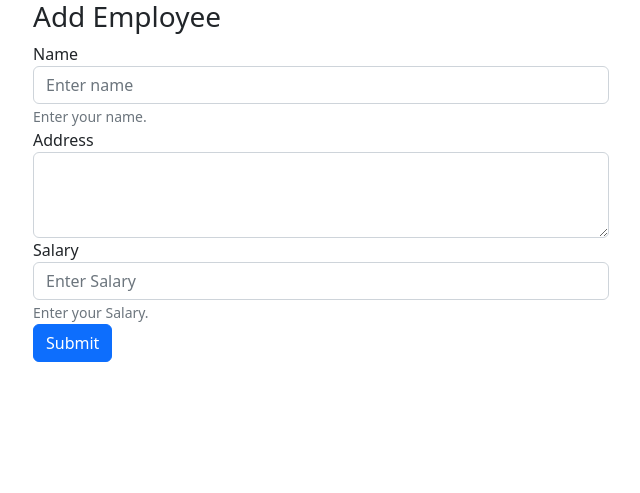
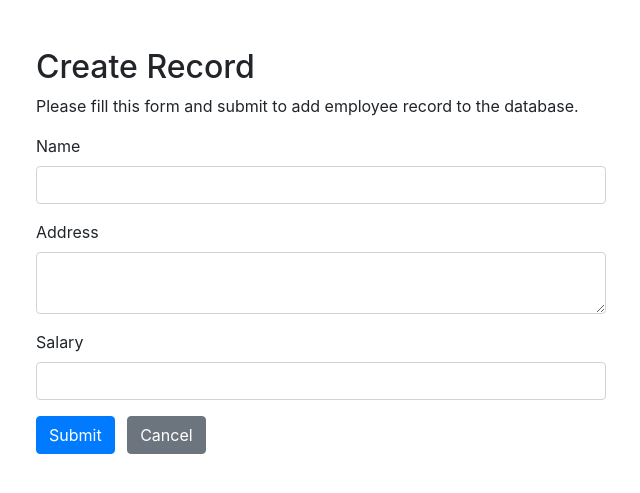
Before and after one commit to mustafashakeel/employeeapp, a PHP site: page /create.php in a window 1280 px wide. Shown: the top 493 px of the page, without its empty margins (319-959 px from the left). Run offline with PHP 8.4, Linux system fonts and the light colour scheme.

Commit message:
added Create page

```diff
--- a/create.php
+++ b/create.php
@@ -1,39 +1,90 @@
 <?php
+// Include config file
 require_once "config.php";
 
+
+
+// echo $_SERVER['PHP_SELF'];    // Returns the filename of the currently executing script
+// echo $_SERVER['GATEWAY_INTERFACE'];    //Returns the version of the Common Gateway Interface (CGI) the server is using
+// echo  $_SERVER['SERVER_ADDR']; //	Returns the IP address of the host server
+// echo $_SERVER['SERVER_NAME'];    //Returns the name of the host server (such as www.w3schools.com)
+// echo $_SERVER['SERVER_SOFTWARE']; //	Returns the server identification string (such as Apache/2.2.24)
+// echo $_SERVER['SERVER_PROTOCOL']; //	Returns the name and revision of the information protocol (such as HTTP/1.1)
+// echo $_SERVER['REQUEST_METHOD']; //	Returns the request method used to access the page (such as POST)
+// echo $_SERVER['REQUEST_TIME'];    //Returns the timestamp of the start of the request (such as 1377687496)
+// echo $_SERVER['QUERY_STRING'];    //Returns the query string if the page is accessed via a query string
+// echo $_SERVER['HTTP_ACCEPT'];    //Returns the Accept header from the current request
+// echo $_SERVER['HTTP_ACCEPT_CHARSET'];    //Returns the Accept_Charset header from the current request (such as utf-8,ISO-8859-1)
+// echo $_SERVER['HTTP_HOST'];    //Returns the Host header from the current request
+// echo $_SERVER['HTTP_REFERER'];    //Returns the complete URL of the current page (not reliable because not all user-agents support it)
+// echo $_SERVER['HTTPS']; //	Is the script queried through a secure HTTP protocol
+// echo $_SERVER['REMOTE_ADDR']; //	Returns the IP address from where the user is viewing the current page
+
+// Define variables and initialize with empty values
+$name = $address = $salary = "";
+$name_err = $address_err = $salary_err = "";
+
+// Processing form data when form is submitted
 if ($_SERVER["REQUEST_METHOD"] == "POST") {
+    // Validate name
+    $input_name = trim($_POST["name"]);
+    if (empty($input_name)) {
+        $name_err = "Please enter a name.";
+    } elseif (!filter_var($input_name, FILTER_VALIDATE_REGEXP, array("options" => array("regexp" => "/^[a-zA-Z\s]+$/")))) {
+        $name_err = "Please enter a valid name.";
+    } else {
+        $name = $input_name;
+    }
 
-    echo "  FROM POST ";
-    $name = trim($_POST["name"]);
-    $address = trim($_POST["address"]);
-    $salary = trim($_POST["salary"]);
+    // Validate address
+    $input_address = trim($_POST["address"]);
+    if (empty($input_address)) {
+        $address_err = "Please enter an address.";
+    } else {
+        $address = $input_address;
+    }
 
-    echo  $name;
-    echo   $address;
-    echo   $salary;
+    // Validate salary
+    $input_salary = trim($_POST["salary"]);
+    if (empty($input_salary)) {
+        $salary_err = "Please enter the salary amount.";
+    } elseif (!ctype_digit($input_salary)) {
+        $salary_err = "Please enter a positive integer value.";
+    } else {
+        $salary = $input_salary;
+    }
 
-    if (empty($name) && empty($address) && empty($salary)) {
-        $sql = "INSERT INTO employees (name, address, salary) VALUES (?,?,?)";
+    // Check input errors before inserting in database
+    if (empty($name_err) && empty($address_err) && empty($salary_err)) {
+        // Prepare an insert statement
+        $sql = "INSERT INTO employees (name, address, salary) VALUES (?, ?, ?)";
 
-        if ($stmt =  mysqli_prepare($link, $sql)) {
-            // Bind the variables to the parameters
+        if ($stmt = mysqli_prepare($link, $sql)) {
+            // Bind variables to the prepared statement as parameters
             mysqli_stmt_bind_param($stmt, "sss", $param_name, $param_address, $param_salary);
 
+            // Set parameters
             $param_name = $name;
             $param_address = $address;
             $param_salary = $salary;
 
+            // Attempt to execute the prepared statement
             if (mysqli_stmt_execute($stmt)) {
-                echo " Record Added ";
+                // Records created successfully. Redirect to landing page
+                header("location: index.php");
+                exit();
             } else {
-                echo " Something Went Wrong ";
+                echo "Oops! Something went wrong. Please try again later.";
             }
+        }
 
-            echo "TTTTT ";
-        }
+        // Close statement
+        mysqli_stmt_close($stmt);
     }
+
+    // Close connection
+    mysqli_close($link);
 }
-
 ?>
 
 <!DOCTYPE html>
@@ -41,52 +92,46 @@ if ($_SERVER["REQUEST_METHOD"] == "POST") {
 
 <head>
     <meta charset="UTF-8">
-    <meta http-equiv="X-UA-Compatible" content="IE=edge">
-    <meta name="viewport" content="width=device-width, initial-scale=1.0">
-    <title>Document</title>
-    <link rel="stylesheet" href="https://cdn.jsdelivr.net/npm/bootstrap@5.2.3/dist/css/bootstrap.min.css" integrity="sha384-rbsA2VBKQhggwzxH7pPCaAqO46MgnOM80zW1RWuH61DGLwZJEdK2Kadq2F9CUG65" crossorigin="anonymous">
-    <script src="https://cdn.jsdelivr.net/npm/bootstrap@5.2.3/dist/js/bootstrap.min.js" integrity="sha384-cuYeSxntonz0PPNlHhBs68uyIAVpIIOZZ5JqeqvYYIcEL727kskC66kF92t6Xl2V" crossorigin="anonymous"></script>
+    <title>Create Record</title>
+    <link rel="stylesheet" href="https://stackpath.bootstrapcdn.com/bootstrap/4.5.2/css/bootstrap.min.css">
+    <style>
+        .wrapper {
+            width: 600px;
+            margin: 0 auto;
+        }
+    </style>
 </head>
-<style>
-    .wrapper {
-        width: 600px;
-        margin: 0 auto;
-    }
-</style>
 
 <body>
     <div class="wrapper">
         <div class="container-fluid">
             <div class="row">
                 <div class="col-md-12">
-                    <h3>Add Employee </h3>
+                    <h2 class="mt-5">Create Record</h2>
+                    <p>Please fill this form and submit to add employee record to the database.</p>
                     <form action="<?php echo htmlspecialchars($_SERVER["PHP_SELF"]); ?>" method="post">
                         <div class="form-group">
-                            <label for="name">Name</label>
-                            <input type="text" class="form-control" id="name" name="name" aria-describedby="name" placeholder="Enter name">
-                            <small id="nameHelp" class="form-text text-muted">Enter your name.</small>
+                            <label>Name</label>
+                            <input type="text" name="name" class="form-control <?php echo (!empty($name_err)) ? 'is-invalid' : ''; ?>" value="<?php echo $name; ?>">
+                            <span class="invalid-feedback"><?php echo $name_err; ?></span>
                         </div>
                         <div class="form-group">
-                            <label for="address">Address</label>
-                            <textarea class="form-control" id="address" name="address" rows="3"></textarea>
+                            <label>Address</label>
+                            <textarea name="address" class="form-control <?php echo (!empty($address_err)) ? 'is-invalid' : ''; ?>"><?php echo $address; ?></textarea>
+                            <span class="invalid-feedback"><?php echo $address_err; ?></span>
                         </div>
                         <div class="form-group">
-                            <label for="salary">Salary</label>
-                            <input type="text" class="form-control" id="salary" name="salary" aria-describedby="name" placeholder="Enter Salary">
-                            <small id="salaryHelp" class="form-text text-muted">Enter your Salary.</small>
+                            <label>Salary</label>
+                            <input type="text" name="salary" class="form-control <?php echo (!empty($salary_err)) ? 'is-invalid' : ''; ?>" value="<?php echo $salary; ?>">
+                            <span class="invalid-feedback"><?php echo $salary_err; ?></span>
                         </div>
-                        <button type="submit" class="btn btn-primary">Submit</button>
+                        <input type="submit" class="btn btn-primary" value="Submit">
+                        <a href="index.php" class="btn btn-secondary ml-2">Cancel</a>
                     </form>
-
                 </div>
             </div>
-
-
         </div>
     </div>
-
-
-
 </body>
 
 </html>
```
